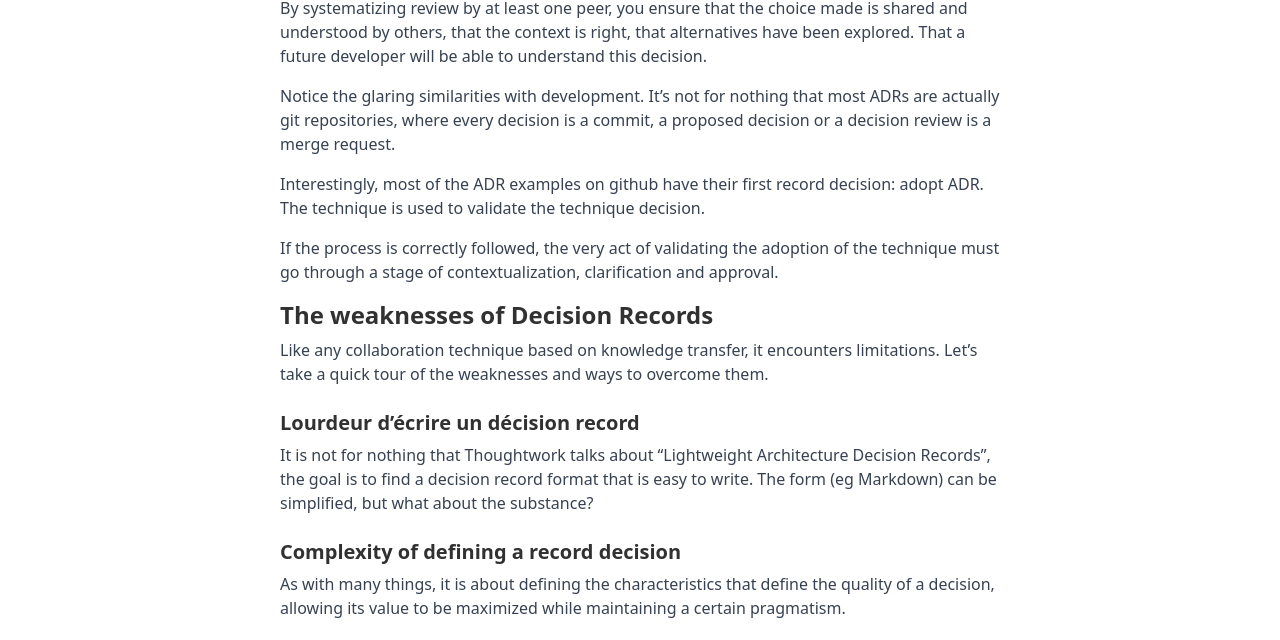
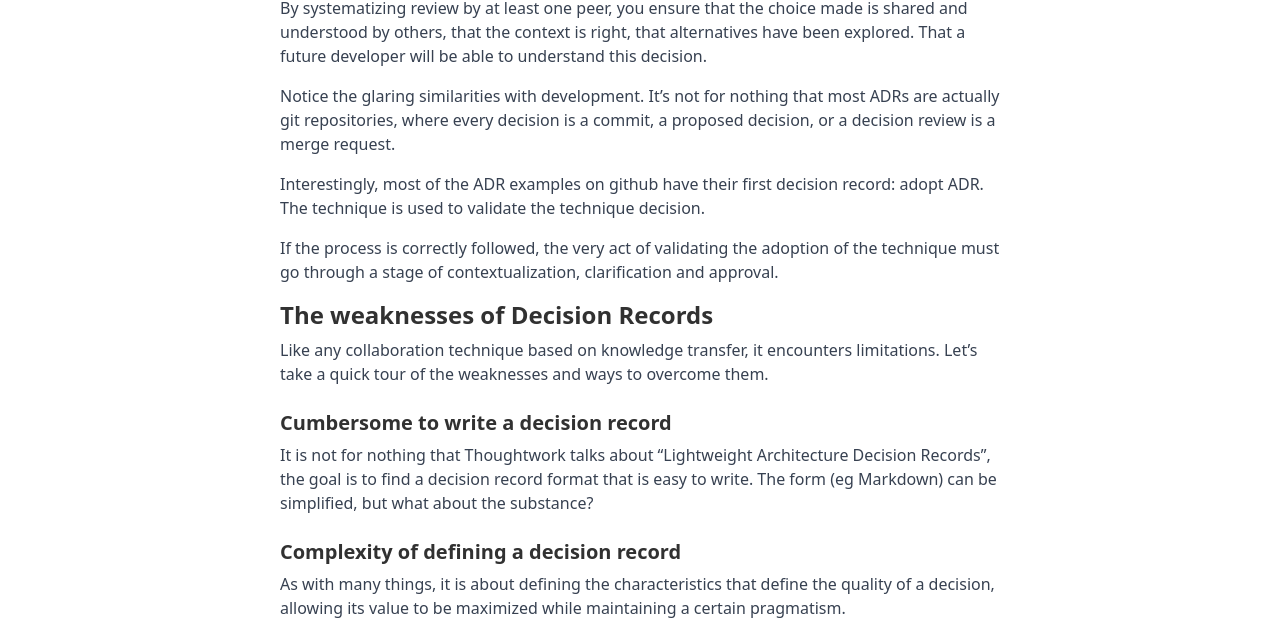
Before and after one commit to stemlaur/stemlaur.github.io, a Jekyll site: the page built from blog/_posts/2021/04/2021-04-12-tech-adr-english-version.md, in a window 1280 px wide and 900 px high, scrolled down 1185 px. Shown: the part 175-815 px from the top of the window. Built offline with Jekyll 4.4.1, drawn with Linux system fonts in a browser that asks for light colours; a script that is not in the unit is left out.

Commit message:
Fix french sentence to english (#67)

```diff
--- a/blog/_posts/2021/04/2021-04-12-tech-adr-english-version.md
+++ b/blog/_posts/2021/04/2021-04-12-tech-adr-english-version.md
@@ -42,9 +42,9 @@ By systematizing the writing of Decision Record you force yourself to start from
 
 By systematizing review by at least one peer, you ensure that the choice made is shared and understood by others, that the context is right, that alternatives have been explored. That a future developer will be able to understand this decision.
 
-Notice the glaring similarities with development. It's not for nothing that most ADRs are actually git repositories, where every decision is a commit, a proposed decision or a decision review is a merge request.
+Notice the glaring similarities with development. It's not for nothing that most ADRs are actually git repositories, where every decision is a commit, a proposed decision, or a decision review is a merge request.
 
-Interestingly, most of the ADR examples on github have their first record decision: adopt ADR. The technique is used to validate the technique decision.
+Interestingly, most of the ADR examples on github have their first decision record: adopt ADR. The technique is used to validate the technique decision.
 
 If the process is correctly followed, the very act of validating the adoption of the technique must go through a stage of contextualization, clarification and approval.
 
@@ -52,11 +52,11 @@ If the process is correctly followed, the very act of validating the adoption of
 
 Like any collaboration technique based on knowledge transfer, it encounters limitations. Let’s take a quick tour of the weaknesses and ways to overcome them.
 
-### Lourdeur d’écrire un décision record
+### Cumbersome to write a decision record
 
 It is not for nothing that Thoughtwork talks about "Lightweight Architecture Decision Records", the goal is to find a decision record format that is easy to write. The form (eg Markdown) can be simplified, but what about the substance?
 
-### Complexity of defining a record decision
+### Complexity of defining a decision record
 
 As with many things, it is about defining the characteristics that define the quality of a decision, allowing its value to be maximized while maintaining a certain pragmatism.
 
```
